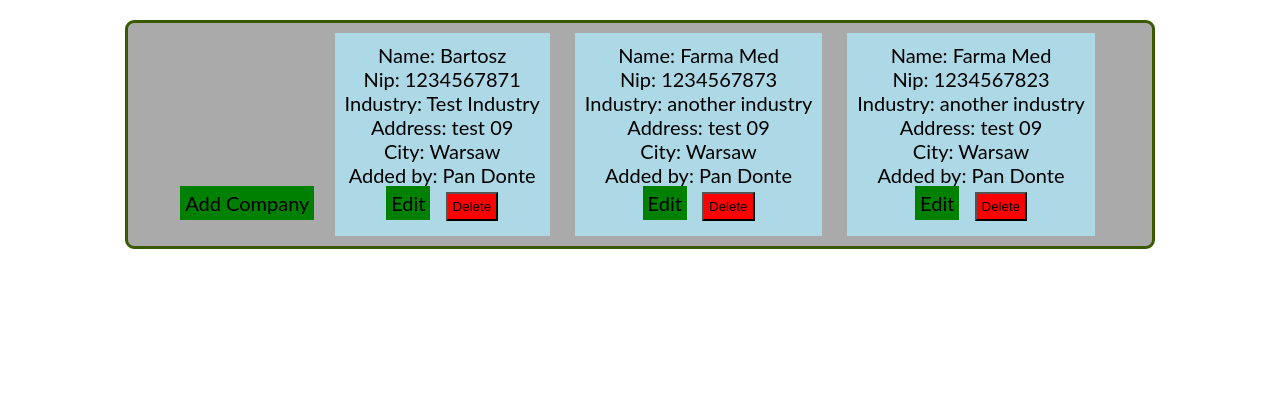
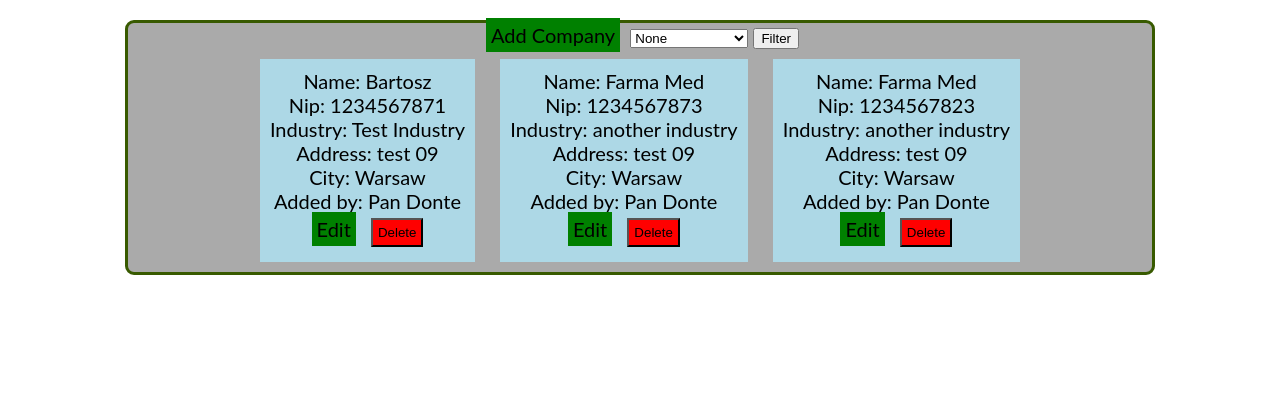
Before and after one commit to SamPanDonte/ProgrammingWorkshop, a Django app: page / in a window 1280 px wide. Shown: the part 47-467 px from the top of the page. Run offline with Django 3.2, Linux system fonts and the light colour scheme; a user stored in the database is signed in; data comes from the database, SQL or seed files in the repository; both versions use the stored data as it was after the commit.

Commit message:
General improvements

```diff
--- a/CRM/views.py
+++ b/CRM/views.py
@@ -6,7 +6,7 @@ from django.urls import reverse
 from django.views import View
 
 from CRM.forms import CompanyForm, NoteForm, ContactPersonForm
-from CRM.models import Company, Note, ContactPerson
+from CRM.models import Company, Note, ContactPerson, Industry
 
 
 class IndexView(LoginRequiredMixin, View):
@@ -17,10 +17,13 @@ class IndexView(LoginRequiredMixin, View):
 
     def get(self, request, page_num=1):
         """Render administration page"""
-        print(request.GET)
-        user_pages = Paginator(Company.objects.filter(is_deleted=False).order_by('id').all(), 30)
+        industry_filter = request.GET.get('filter', None)
+        companies = Company.objects.filter(is_deleted=False)
+        if industry_filter:
+            companies = companies.filter(industry__id=industry_filter)
+        user_pages = Paginator(companies.order_by('id').all(), 20)
         page = user_pages.get_page(page_num)
-        return render(request, self.template, {'companies': page, 'title': 'Company list'})
+        return render(request, self.template, {'companies': page, 'title': 'Company list', 'industries': Industry.objects.all()})
 
 
 class AddCompany(LoginRequiredMixin, View):
@@ -44,6 +47,7 @@ class AddCompany(LoginRequiredMixin, View):
             company = form.save(commit=False)
             company.user = request.user
             company.save()
+            company_id = company.id
             return HttpResponseRedirect(reverse('CRM:detail', args=(company_id,)))
         return render(request, self.template, {'title': 'Add Company', 'form': form})
 
@@ -145,6 +149,7 @@ class SearchPersonView(LoginRequiredMixin, View):
     template = 'CRM/search.html'
 
     def get(self, request):
-        people = ContactPerson.objects.filter(is_deleted=False)
-        people = people.filter(surname=request.GET['search']) if 'search' in request.GET else people
+        people = []
+        if 'search' in request.GET:
+            people = ContactPerson.objects.filter(is_deleted=False).filter(surname=request.GET['search'])
         return render(request, self.template, {'people': people})
--- a/templates/CRM/index.html
+++ b/templates/CRM/index.html
@@ -5,6 +5,14 @@
 {% block content %}
     <div id="content">
     <a href="{% url 'CRM:add' %}" style="margin: 5px; padding: 5px; background-color: green;">Add Company</a>
+        <select id="filter">
+            <option value>None</option>
+            {% for industry in industries %}
+                <option value="{{ industry.id }}">{{ industry.name }}</option>
+            {% endfor %}
+        </select>
+
+        <button onclick="filter(document.getElementById('filter').value)">Filter</button><br>
     {% for company in companies %}
             <div id="{{ company.id }}" style="background-color: lightblue; width: fit-content; padding: 10px; margin: 10px;display: inline-block;
 ">          <a href="{% url 'CRM:detail' company.id %}">
@@ -19,6 +27,18 @@
                 <button onclick="del('{% url 'CRM:detail' company.id %}', '{{ company.id }}')" style="margin: 5px; padding: 5px; background-color: red;">Delete</button>
             </div>
     {% endfor %}
+    {% if companies.has_previous or companies.has_next %}
+        <table>
+            <tr style="border: none">
+                {% if companies.has_previous %}
+                    <td style="border: none"><a href="{{ companies.previous_page_number }}">Last page</a></td>
+                {% endif %}
+                {% if companies.has_next %}
+                    <td style="border: none"><a href="{{ companies.next_page_number }}">Next page</a></td>
+                {% endif %}
+            </tr>
+        </table>
+    {% endif %}
     </div>
     {% csrf_token %}
     <script src="https://code.jquery.com/jquery-3.5.1.min.js"></script>
@@ -58,5 +78,12 @@
              }
             });
     }
+    function filter(arg) {
+        window.location.href = "?filter=" + arg;
+    }
+    $(document).ready(function() {
+            const urlParams = new URLSearchParams(window.location.search);
+            $("#filter").val(urlParams.get('filter'))
+        });
     </script>
 {% endblock %}
```
Also changed, not shown: templates/users/index.html (+5 -6 lines), db.sqlite3.
